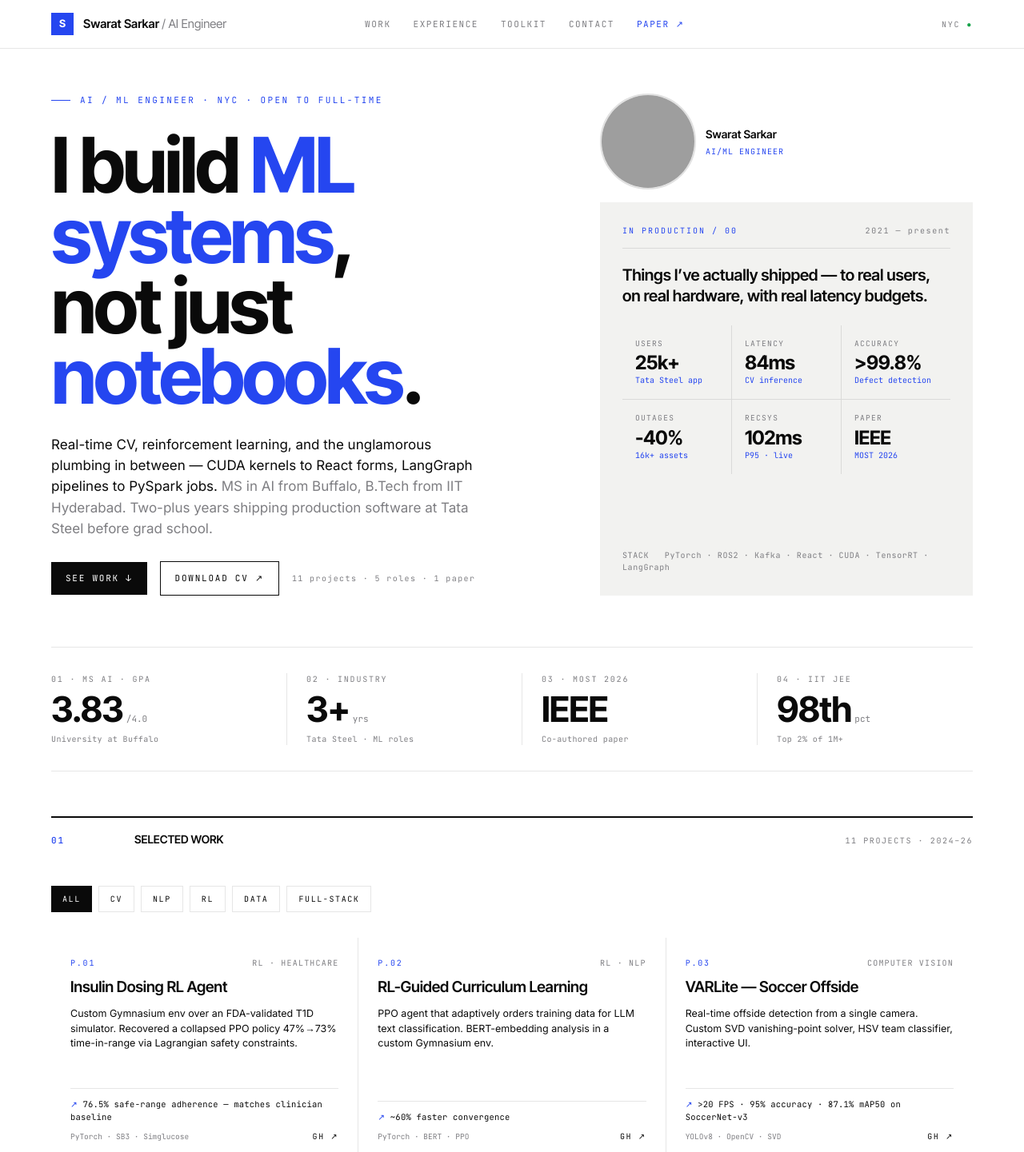
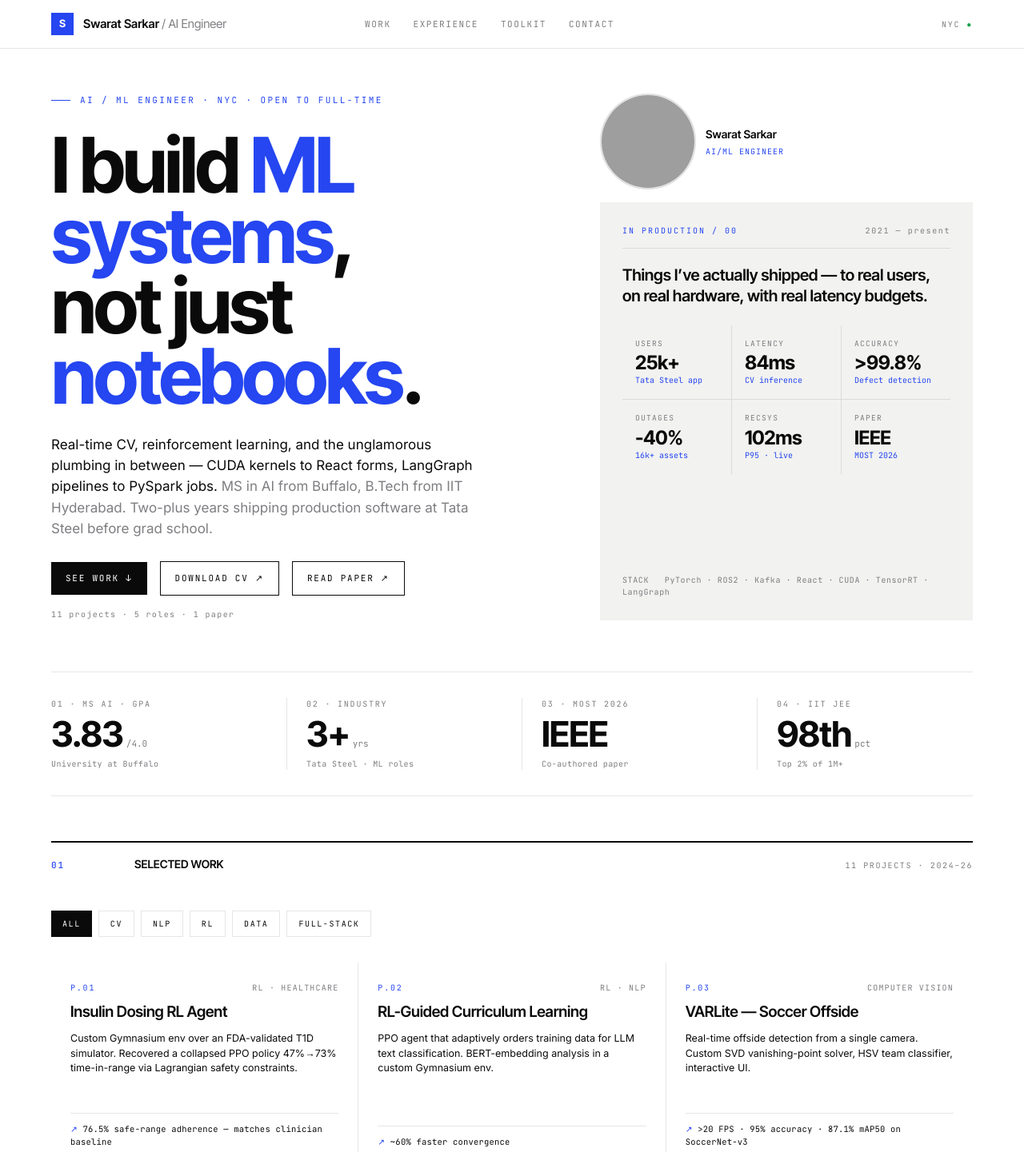
Before and after one commit to swarat17/swarat17.github.io, a Next.js app: page / in a window 1280 px wide. Shown: the top 1441 px of the page at 80% size. Built offline with nearby package versions, Linux system fonts and the light colour scheme; grey boxes are pictures that could not be loaded.

Commit message:
paper added

```diff
--- a/src/components/Hero.js
+++ b/src/components/Hero.js
@@ -60,6 +60,14 @@ export default function Hero() {
               >
                 Download CV ↗
               </a>
+              <a
+                href={SWARAT.paper.url}
+                target="_blank"
+                rel="noopener noreferrer"
+                className="font-mono text-[11px] tracking-[0.16em] uppercase border border-ink text-ink px-[18px] py-3 hover:bg-ink hover:text-white transition-colors no-underline"
+              >
+                Read Paper ↗
+              </a>
               <span className="font-mono text-[10px] text-mute tracking-[0.14em]">
                 {SWARAT.projects.length} projects · {SWARAT.experience.length} roles · 1 paper
               </span>
@@ -121,13 +129,10 @@ export default function Hero() {
           className="grid py-8 border-b border-[rgba(10,10,10,0.10)]"
           style={{ gridTemplateColumns: 'repeat(12, 1fr)', columnGap: '24px' }}
         >
-          {SWARAT.stats.map((st, i) => (
-            <div
-              key={i}
-              className={`col-span-6 sm:col-span-3 ${
-                i > 0 ? 'sm:border-l sm:border-[rgba(10,10,10,0.10)] sm:pl-6' : ''
-              }`}
-            >
+          {SWARAT.stats.map((st, i) => {
+            const cls = `col-span-6 sm:col-span-3 ${i > 0 ? 'sm:border-l sm:border-[rgba(10,10,10,0.10)] sm:pl-6' : ''}`
+            const inner = (
+              <>
                 <div className="font-mono text-[10px] text-mute tracking-[0.18em] uppercase">
                   {String(i + 1).padStart(2, '0')} · {st.k}
                 </div>
@@ -140,8 +145,22 @@ export default function Hero() {
                   )}
                 </div>
                 <div className="font-mono text-[10px] text-mute mt-2 tracking-[0.04em]">{st.s}</div>
-            </div>
-          ))}
+              </>
+            )
+            return st.url ? (
+              <a
+                key={i}
+                href={st.url}
+                target="_blank"
+                rel="noopener noreferrer"
+                className={`${cls} no-underline hover:opacity-60 transition-opacity`}
+              >
+                {inner}
+              </a>
+            ) : (
+              <div key={i} className={cls}>{inner}</div>
+            )
+          })}
         </div>
       </div>
     </section>
--- a/src/components/Nav.js
+++ b/src/components/Nav.js
@@ -8,7 +8,6 @@ const NAV_LINKS = [
   { label: 'Contact',    href: '#contact' },
 ]
 
-const PAPER_URL = 'https://arxiv.org/abs/2604.24616'
 
 export default function Nav() {
   const [open, setOpen] = useState(false)
@@ -42,14 +41,6 @@ export default function Nav() {
                 {label}
               </a>
             ))}
-            <a
-              href={PAPER_URL}
-              target="_blank"
-              rel="noopener noreferrer"
-              className="font-mono text-[11px] tracking-[0.14em] uppercase text-accent hover:text-ink transition-colors no-underline"
-            >
-              Paper ↗
-            </a>
           </div>
 
           {/* Status — col 11-12, desktop only */}
--- a/src/data/content.js
+++ b/src/data/content.js
@@ -5,7 +5,7 @@ export const SWARAT = {
   email: 'swaratsarkar@gmail.com',
   github: 'github.com/swarat17',
   linkedin: 'linkedin.com/in/swarat17',
-  paper: { url: 'https://arxiv.org/abs/2604.24616', venue: 'IEEE MOST 2026' },
+  paper: { url: 'https://ieeexplore.ieee.org/abstract/document/11527466', venue: 'IEEE MOST 2026' },
   bio: [
     'AI Engineer and Researcher with an MS in Artificial Intelligence from the University at Buffalo (3.83 GPA) and a B.Tech from IIT Hyderabad. I specialize in computer vision, deep learning, and shipping production ML systems.',
     'My work spans V2X perception for infrastructure monitoring, real-time defect detection for manufacturing, and large-scale data pipelines. Before grad school I spent 2+ years at Tata Steel as a Software Engineer, leading a 10+ person team across 16,000+ network assets and driving a 40% reduction in outages.',
@@ -14,7 +14,7 @@ export const SWARAT = {
   stats: [
     { v: '3.83', u: '/4.0', k: 'MS AI · GPA',  s: 'University at Buffalo' },
     { v: '3+',   u: 'yrs',  k: 'Industry',     s: 'Tata Steel · ML roles' },
-    { v: 'IEEE', u: '',     k: 'MOST 2026',    s: 'Co-authored paper' },
+    { v: 'IEEE', u: '',     k: 'MOST 2026',    s: 'Co-authored paper', url: 'https://ieeexplore.ieee.org/abstract/document/11527466' },
     { v: '98th', u: 'pct',  k: 'IIT JEE',      s: 'Top 2% of 1M+' },
   ],
   experience: [
```
Lines whose indentation alone changed are shown as unchanged.
